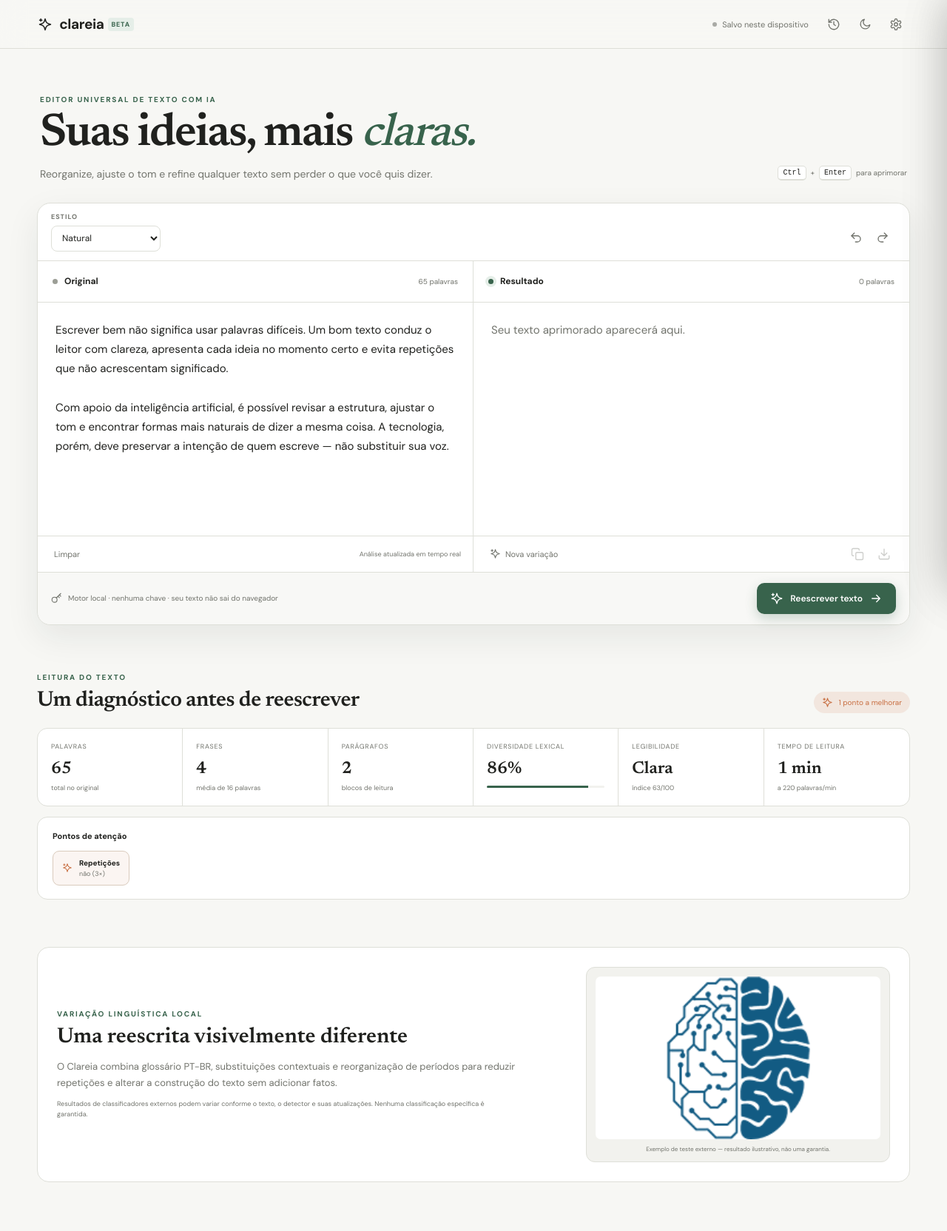
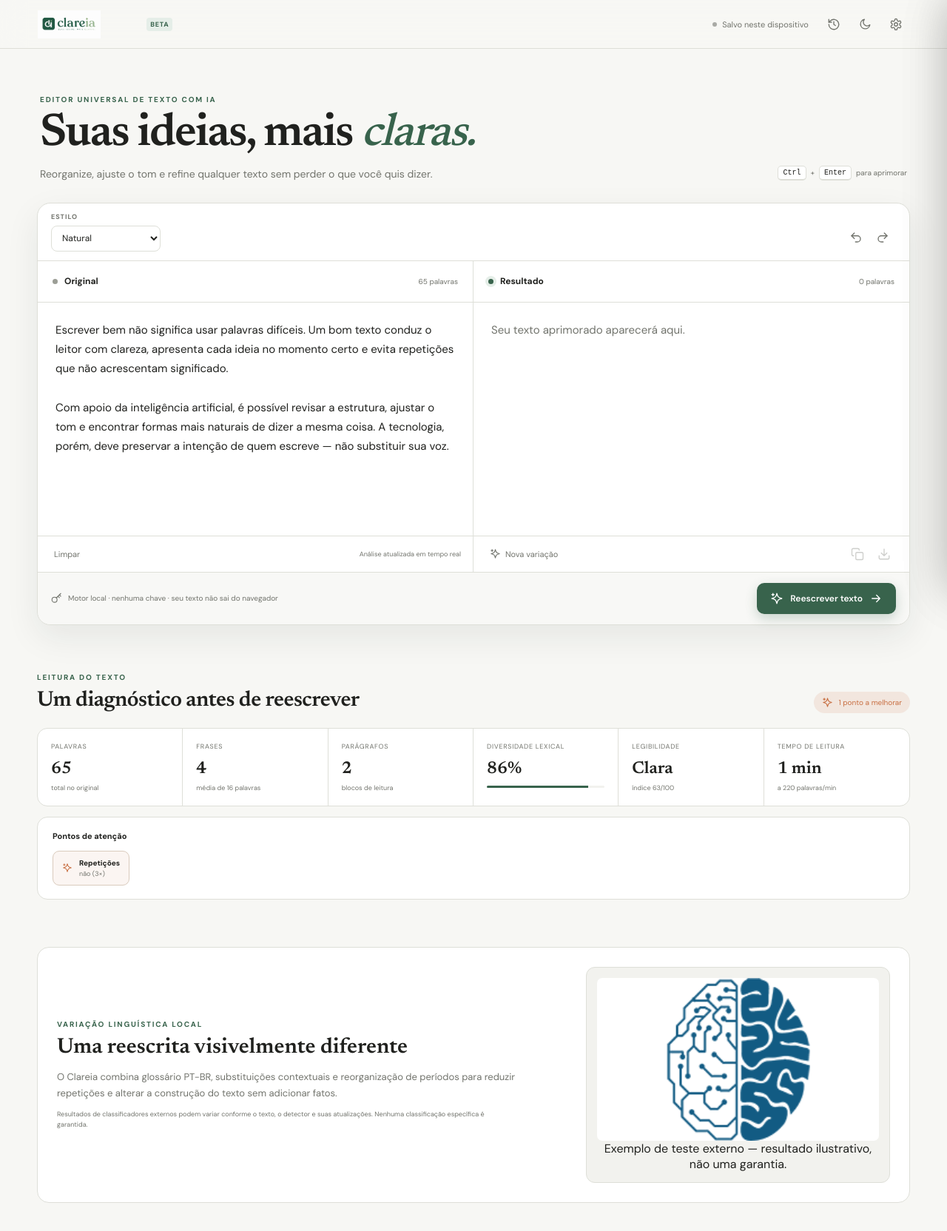
Before and after one commit to bqbdev/humanizadordeIA, a website built with Vite: page index.html in a window 1280 px wide. Shown: the whole page at 74% size. Built offline with nearby package versions, Linux system fonts and the light colour scheme.

Commit message:
Atualiza logo e adiciona referência ao ZeroGPT

```diff
--- a/src/main.js
+++ b/src/main.js
@@ -28,8 +28,7 @@ document.querySelector('meta[name="theme-color"]').content = prefs.theme === "da
 document.querySelector("#app").innerHTML = `
   <header class="topbar">
     <a class="brand" href="#" aria-label="Clareia — início">
-      <span class="brand-mark">${icon("sparkle", 20)}</span>
-      <span>clareia</span><em>beta</em>
+      <img class="brand-logo" src="./clareia.png" alt="Clareia" /><em>beta</em>
     </a>
     <nav class="top-actions" aria-label="Ações">
       <span class="save-status"><span></span> Salvo neste dispositivo</span>
--- a/src/styles/main.css
+++ b/src/styles/main.css
@@ -103,9 +103,12 @@ textarea, .result-text { resize: none; flex: 1; width: 100%; min-height: 310px;
 .proof-copy h2 { margin: 0 0 12px; font: 600 29px/1.1 "Newsreader", serif; }
 .proof-copy > p:not(.eyebrow) { margin: 0 0 12px; color: var(--muted); font-size: 13px; line-height: 1.65; }
 .proof-copy small { color: var(--muted); font-size: 9px; line-height: 1.5; display: block; max-width: 600px; }
-.proof-card { margin: 0; padding: 12px; background: var(--surface-2); border: 1px solid var(--line); border-radius: 12px; text-align: center; }
+.proof-card { margin: 0; padding: 14px; background: var(--surface-2); border: 1px solid var(--line); border-radius: 12px; text-align: center; text-decoration: none; color: var(--text); transition: .2s; }
+.proof-card:hover { border-color: var(--brand); transform: translateY(-2px); box-shadow: var(--shadow); }
 .proof-card img { display: block; width: 100%; max-height: 220px; object-fit: contain; border-radius: 7px; background: #fff; }
-.proof-card figcaption { margin-top: 8px; color: var(--muted); font-size: 8px; }
+.proof-card strong { display: block; margin-top: 11px; color: var(--brand); font-size: 12px; }
+.proof-card span { display: block; margin-top: 5px; color: var(--muted); font-size: 9px; line-height: 1.45; }
+.proof-card small { display: block; margin-top: 8px; color: var(--muted); font-size: 8px; }
 .comparison.hidden { display: none; }
 .legend { display: flex; gap: 15px; font-size: 10px; color: var(--muted); }
 .legend span { display: flex; align-items: center; gap: 6px; }.legend i { width: 9px; height: 9px; border-radius: 2px; }
```
Also changed, not shown: 1 other file.
